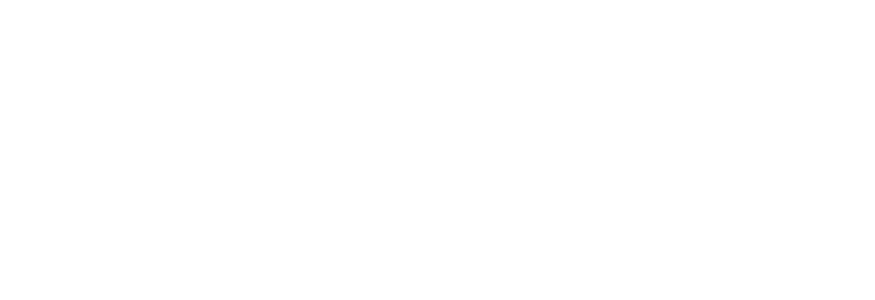
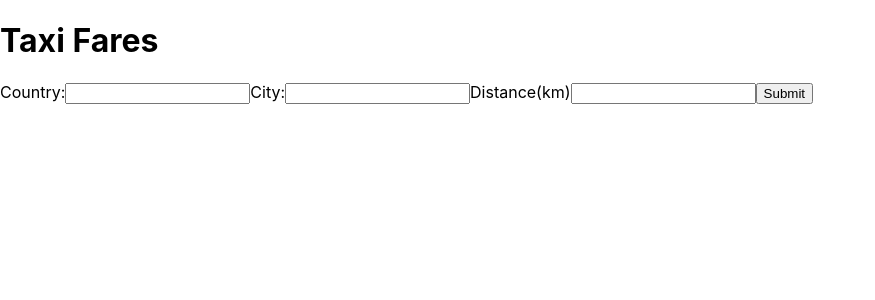
Before and after one commit to xusandrew/taxi-fare-tracker, a React (Create React App) app in the folder web/: page / in a window 1280 px wide. Shown: the top 300 px of the page, without its empty margins (0-875 px from the left). Built offline with nearby package versions, Linux system fonts and the light colour scheme.

Commit message:
Input component layout

```diff
--- a/web/src/App.js
+++ b/web/src/App.js
@@ -1,8 +1,15 @@
-import React, { Fragment } from 'react'
+import React from 'react'
 import './App.css'
 
+// Components
+import Input from './components/Input'
+
 function App() {
-  return <Fragment></Fragment>
+  return (
+    <>
+      <Input />
+    </>
+  )
 }
 
 export default App
--- /dev/null
+++ b/web/src/components/Input.js
@@ -0,0 +1,27 @@
+import React from 'react'
+
+const Input = () => {
+  return (
+    <>
+      <datalist id='countries'>
+        <option>Volvo</option>
+      </datalist>
+
+      <h1>Taxi Fares</h1>
+      <form>
+        <label for='country'>Country:</label>
+        <input type='text' list='countries' id='country' name='country' />
+
+        <label for='city'>City:</label>
+        <input type='text' list='cities' id='city' name='city' />
+
+        <label for='distance'>Distance(km)</label>
+        <input type='number' id='distance' name='distance' />
+
+        <button type='submit'>Submit</button>
+      </form>
+    </>
+  )
+}
+
+export default Input
```
